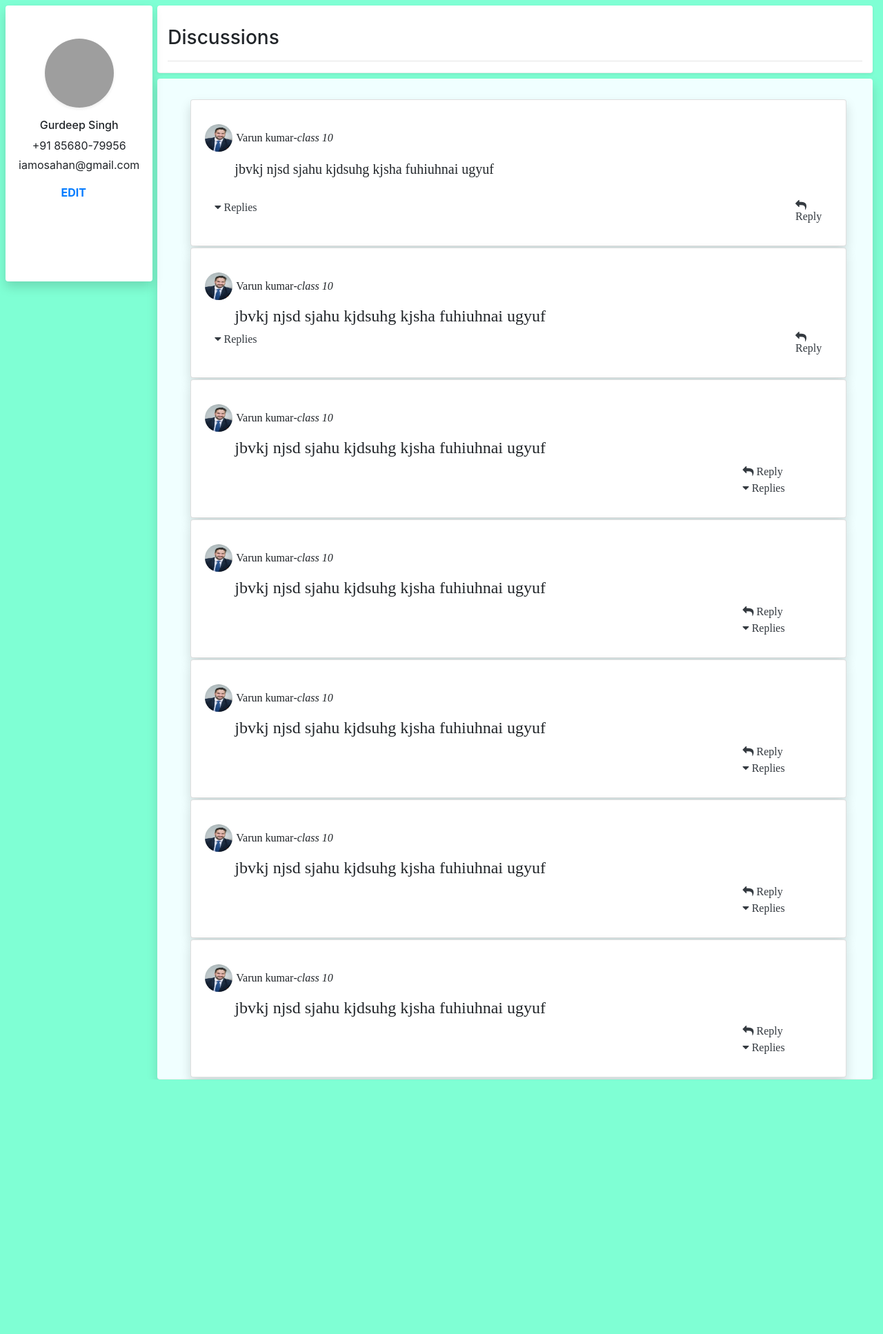
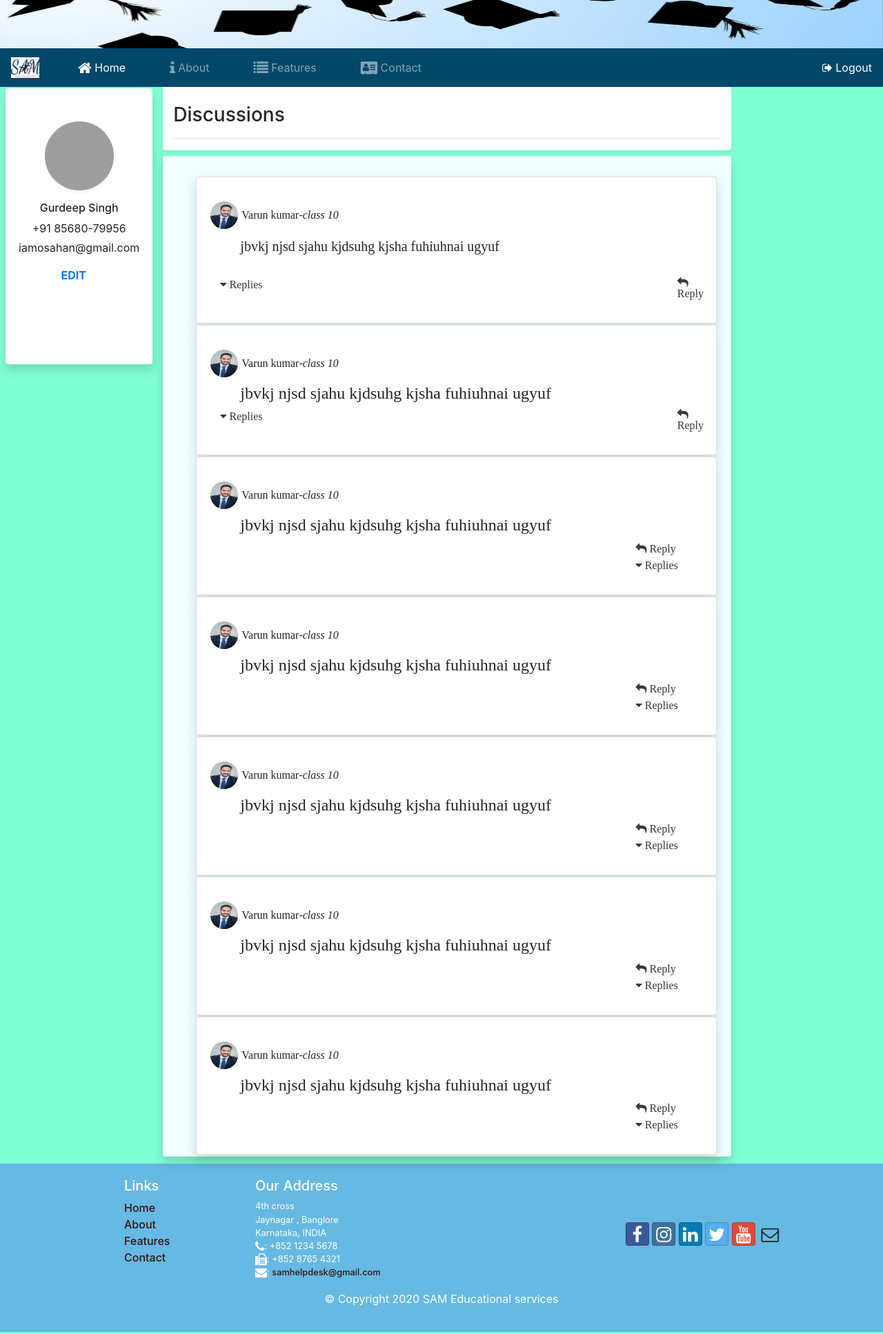
Before and after one commit to naidugova/frontend-project, a plain HTML site: page discussions.html in a window 1280 px wide. Shown: the whole page at 69% size. Before the commit the page ends 1565 px from the top, so only its background shows below. Drawn offline with Linux system fonts and the light colour scheme; grey boxes are pictures that could not be loaded; some icons are missing.

Commit message:
modified discussions

```diff
--- a/css/index.css
+++ b/css/index.css
@@ -1,5 +1,5 @@
 body {
-    padding: 130px 0px 0px 0px;
+    padding: 120px 0px 0px 0px;
     z-index: 0;
 }
 
--- a/discussions.html
+++ b/discussions.html
@@ -12,6 +12,7 @@
         <link rel="stylesheet" href="resources/bootstrap-social.css">
 
         <link rel="stylesheet" href="css/discussions.css">
+        <link rel="stylesheet"  href="css/index.css">
 
         <style>
             .row middle{
@@ -21,7 +22,7 @@
 
             .discuss{
                 position: sticky;
-                top: 0px;
+                top: 120px;
                 z-index: 5;
             }
 
@@ -29,6 +30,39 @@
 
     </head>
     <body style="background-color:aquamarine">
+
+        <!--Header-->
+        <div id="headerimg" class="container-fluid fixed-top ">
+                <div class="row navbar-dark">
+                    <div class="col-10 col-sm-12">
+                        <img id="img-top-header" class="img-responsive img-fluid d-block" src="media/graduation.png" alt="backimage">
+                    </div>
+                    <div id="navigbar" class="col-2 col-sm-12 align-self-end">
+                        <nav class="navbar navbar-expand-sm">
+                            <a href="#" class=" navbar-brand mr-auto"><img src="media/logo.PNG" alt="logo" height="30" width="41"></a>
+                            <button class="navbar-toggler" type="button" data-toggle="collapse" data-target="#Navbar">
+                                <span class="navbar-toggler-icon"></span>
+                            </button>
+                            <div class="collapse navbar-collapse" id="Navbar">
+                                <ul class="navbar-nav mr-auto">
+                                    <li class="ml-5 nav-item active"><a class="nav-link" href="#"><span class="fa fa-home fa-lg"></span> Home</a></li>
+                                    <li class="ml-5 nav-item"><a class="nav-link" href="aboutus_index.html"><span class="fa fa-info fa-lg"></span> About</a></li>
+                                    <li class="ml-5 nav-item"><a class="nav-link" href="#"><span class="fa fa-list fa-lg"></span> Features</a></li>
+                                    <li class="ml-5 nav-item"><a class="nav-link" href="contactus_index.html"><span class="fa fa-address-card fa-lg"></span> Contact</a></li>
+                                </ul>
+                                <span class="navbar-text">
+                                    <a href="index.html">
+                                        <span class="fa fa-sign-out"></span> Logout
+                                    </a>
+                                </span>
+                            </div>
+                        </nav>
+                    </div>
+                </div>
+
+        </div>
+
+
         <div id="modal">
             <div id="reply" class="modal fade" role="dialog">
                     <div class="modal-dialog modal-lg" role="content">
@@ -71,7 +105,7 @@
 
         <div class="container-fluid">
             <div class="row ">
-                <div id="profile" class=" col-sm-2 d-none d-sm-block fixed-top shadow ml-2 mt-2 rounded" style="height: 400px; background-color:white">
+                <div id="profile" class="discuss col-sm-2 d-none d-sm-block shadow mt-2 ml-2 rounded" style="height: 400px; background-color:white">
                         <div class="osahan-user text-center">
                                 <div class="osahan-user-media">
                                     <img class="mb-3 rounded-pill shadow-sm mt-5" width="100" height="100" src="https://bootdey.com/img/Content/avatar/avatar1.png" alt="gurdeep singh osahan">
@@ -88,10 +122,10 @@
 
 
 
-                <div class="col-12  col-sm-10 offset-sm-2 ">
+                <div class="col-12  col-sm-8 ">
 
 
-                    <div class="row row-content shadow-sm rounded mt-2 discuss"style="background-color:white ">
+                    <div class="row row-content shadow-sm rounded discuss"style="background-color:white ">
                         <div class="col-12 ">
                             <h3>Discussions</h3><hr>
                         </div>
@@ -100,7 +134,7 @@
 
                     <div class="row row-content rounded shadow mt-2" style="background-color:azure" >
 
-                        <div class="card ml-5 col-11 shadow">
+                        <div class="card ml-5 col-11 mt-4gi shadow">
                             <div class="card-body">
 
                                 <div class="row align-items-center">
@@ -358,7 +392,49 @@
                 </div>
             </div>
         </div> -->
-
+        <footer class="footer">
+                <div class="container">
+                    <div class="row">
+                        <div class="offset-1 col-4 col-sm-2">
+                            <h5 class="text-white">Links</h5>
+                            <ul class="list-unstyled">
+                                <li><a class="footer-links" href="#">Home</a></li>
+                                <li><a class="footer-links" href="aboutus_home.html">About</a></li>
+                                <li><a class="footer-links" href="#">Features</a></li>
+                                <li><a class="footer-links" href="contactus_home.html">Contact</a></li>
+                            </ul>
+                        </div>
+                        <div class="col-7 col-sm-5 address">
+                            <h5>Our Address</h5>
+                            <address>
+                                4th cross<br>
+                                Jaynagar , Banglore<br>
+                                Karnataka, INDIA<br>
+                              <i class="fa fa-phone fa-lg"></i>: +852 1234 5678<br>
+                              <i class="fa fa-fax fa-lg"></i>: +852 8765 4321<br>
+                              <i class="fa fa-envelope fa-lg"></i>:
+                              <a class="footer-links" href="mailto:samhelpdesk@gmail.com">samhelpdesk@gmail.com</a>
+                            </address>
+                        </div>
+                        <div class="col-12 col-sm-4 align-self-center">
+                            <div class="text-center">
+                                <!-- <a class="btn btn-social-icon btn-google" href="http://google.com/+"><i class="fa fa-google-plus"></i></a> -->
+                                <a class="btn btn-social-icon btn-facebook" href="http://www.facebook.com/profile.php?id="><i class="fa fa-facebook"></i></a>
+                                <a class="btn btn-social-icon btn-instagram" href="http://instagram.com/+"><i class="fa fa-instagram"></i></a>
+                                <a class="btn btn-social-icon btn-linkedin" href="http://www.linkedin.com/in/"><i class="fa fa-linkedin"></i></a>
+                                <a class="btn btn-social-icon btn-twitter" href="http://twitter.com/"><i class="fa fa-twitter"></i></a>
+                                <a class="btn btn-social-icon btn-google" href="http://youtube.com/"><i class="fa fa-youtube"></i></a>
+                                <a class="btn btn-social-icon" href="mailto:"><i class="fa fa-envelope-o"></i></a>
+                            </div>
+                        </div>
+                       </div>
+                    <div class="row justify-content-center">
+                        <div class="col-auto text-white">
+                            <p>© Copyright 2020 SAM Educational services</p>
+                        </div>
+                    </div>
+                </div>
+        </footer>
 
 
     </body>
```
Also changed, not shown: css/discussions.css (line endings or trailing spaces).
